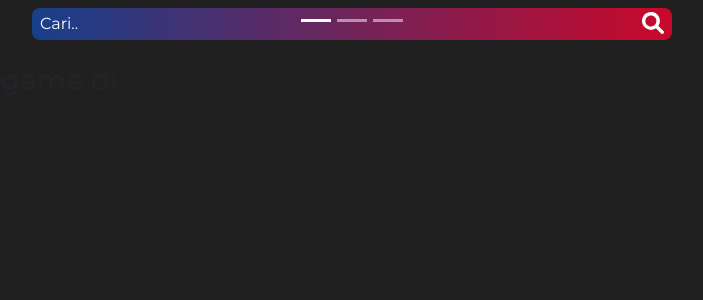
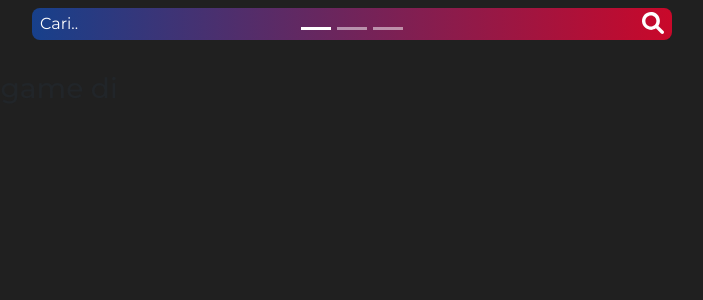
Before and after one commit to Marvvllo/GameDay, a PHP site: page /gameday/index.php?page=banner in a window 1280 px wide. Shown: the part 96-396 px from the top of the page, without its empty margins (288-991 px from the left). Run offline with PHP 8.4, Linux system fonts and the light colour scheme; data that the repository does not hold is empty; some libraries are stand-ins or nearby versions.

Commit message:
[ADD] margin-top di banner

```diff
--- a/css/banner.css
+++ b/css/banner.css
@@ -1,3 +1,7 @@
+.carousel {
+	margin-top: 1em;
+}
+
 .carousel-inner img {
 	border-radius: 1rem;
 	margin-inline: auto;
```
